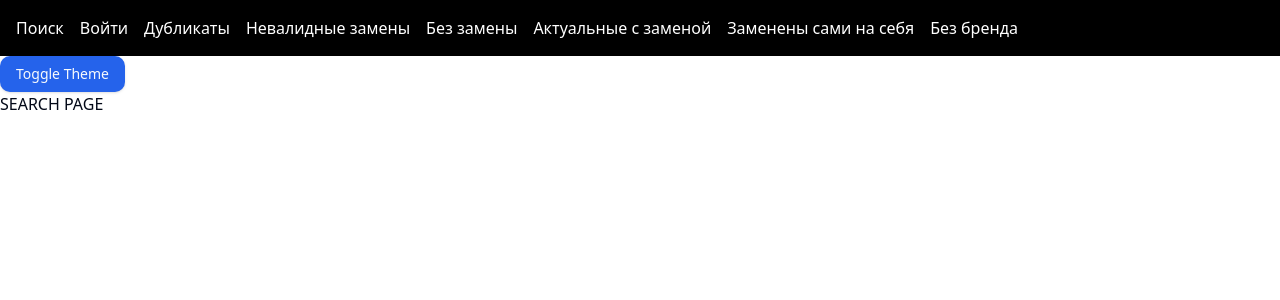
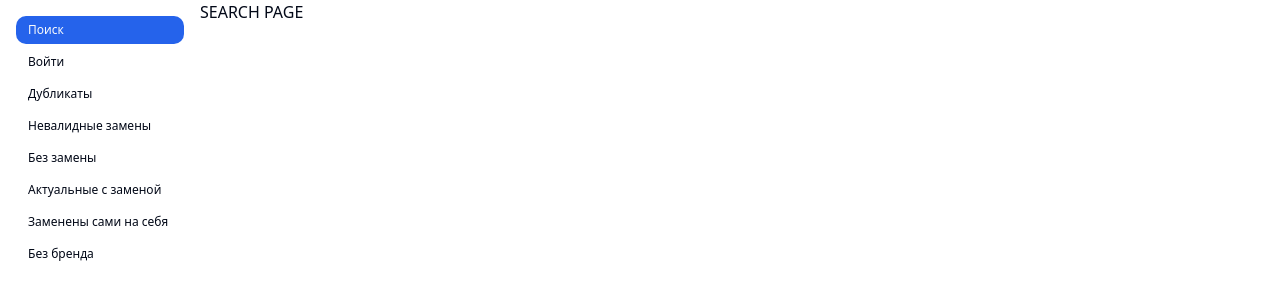
Before and after one commit to Frontend-executives/intant-search, a Vue app: page / in a window 1280 px wide. Shown: the top 300 px of the page. Built offline with nearby package versions, Linux system fonts and the light colour scheme.

Commit message:
feat/#6: add navigation

```diff
--- a/src/modules/core/components/app/app.vue
+++ b/src/modules/core/components/app/app.vue
@@ -1,24 +1,15 @@
 <script setup lang="ts">
-import { DarkModeSwitcher } from '@core/components'
+import { Navigation } from '@core/components'
 
-import { ROUTES_PATHS } from '@settings/router'
 import { ErrorCaptureProvider, RouterViewWithTransitions } from '@core/providers'
 </script>
 
 <template>
-  <nav class="flex gap-4 bg-black text-white p-4 flex-wrap">
-    <RouterLink :to="ROUTES_PATHS.search">Поиск</RouterLink>
-    <RouterLink :to="ROUTES_PATHS.signIn">Войти</RouterLink>
-    <RouterLink :to="ROUTES_PATHS.duplicate">Дубликаты</RouterLink>
-    <RouterLink :to="ROUTES_PATHS.invalidReplacement">Невалидные замены</RouterLink>
-    <RouterLink :to="ROUTES_PATHS.obsoleteWithoutReplacement">Без замены</RouterLink>
-    <RouterLink :to="ROUTES_PATHS.relevantWithReplacement">Актуальные с заменой</RouterLink>
-    <RouterLink :to="ROUTES_PATHS.selfReplacement">Заменены сами на себя</RouterLink>
-    <RouterLink :to="ROUTES_PATHS.withoutBrand">Без бренда</RouterLink>
-  </nav>
-  <DarkModeSwitcher />
   <ErrorCaptureProvider>
-    <RouterViewWithTransitions />
+    <div class="grid grid-cols-[200px_1fr] min-h-dvh">
+      <Navigation />
+      <RouterViewWithTransitions />
+    </div>
   </ErrorCaptureProvider>
 </template>
 
--- a/src/modules/core/components/index.ts
+++ b/src/modules/core/components/index.ts
@@ -2,3 +2,4 @@ export { default as DarkModeSwitcher } from './dark-mode-switcher/dark-mode-swit
 export { default as Typography } from './typography/typography.vue'
 export { default as ErrorTemplate } from './error-template/error-template.vue'
 export { default as App } from './app/app.vue'
+export { default as Navigation } from './navigation/navigation.vue'
--- /dev/null
+++ b/src/modules/core/components/navigation/navigation.vue
@@ -0,0 +1,55 @@
+<script setup lang="ts">
+import { ROUTES_PATHS } from '@settings/router'
+import { Typography } from '@core/components'
+
+const NAVIGATION_LINKS = [
+  {
+    path: ROUTES_PATHS.search,
+    text: 'Поиск'
+  },
+  {
+    path: ROUTES_PATHS.signIn,
+    text: 'Войти'
+  },
+  {
+    path: ROUTES_PATHS.duplicate,
+    text: 'Дубликаты'
+  },
+  {
+    path: ROUTES_PATHS.invalidReplacement,
+    text: 'Невалидные замены'
+  },
+  {
+    path: ROUTES_PATHS.obsoleteWithoutReplacement,
+    text: 'Без замены'
+  },
+  {
+    path: ROUTES_PATHS.relevantWithReplacement,
+    text: 'Актуальные с заменой'
+  },
+  {
+    path: ROUTES_PATHS.selfReplacement,
+    text: 'Заменены сами на себя'
+  },
+  {
+    path: ROUTES_PATHS.withoutBrand,
+    text: 'Без бренда'
+  }
+]
+</script>
+
+<template>
+  <nav>
+    <ul class="p-4 flex flex-col gap-1">
+      <li v-for="({ path, text }, index) in NAVIGATION_LINKS" :key="index">
+        <RouterLink
+          active-class="bg-primary hover:!bg-primary text-primary-foreground hover:!text-primary-foreground"
+          class="flex items-center px-3 py-2 rounded-md w-full hover:bg-secondary transition-colors"
+          :to="path"
+        >
+          <Typography element="span" :text="text" type="extraSmall" />
+        </RouterLink>
+      </li>
+    </ul>
+  </nav>
+</template>
--- a/src/modules/core/components/typography/typography.vue
+++ b/src/modules/core/components/typography/typography.vue
@@ -3,32 +3,20 @@ import { computed } from 'vue'
 
 const props = defineProps<{
   text: string
-  type:
-    | 'h1'
-    | 'h2'
-    | 'h3'
-    | 'h4'
-    | 'p'
-    | 'blockquote'
-    | 'inlineCode'
-    | 'lead'
-    | 'large'
-    | 'small'
-    | 'muted'
+  type: 'h1' | 'h2' | 'h3' | 'h4' | 'p' | 'lead' | 'large' | 'small' | 'extraSmall' | 'muted'
   element: 'h1' | 'h2' | 'h3' | 'h4' | 'h5' | 'h6' | 'p' | 'li' | 'span' | 'blockquote'
 }>()
 
 const styles = {
-  h1: 'scroll-m-20 text-4xl font-extrabold tracking-tight sm:text-5xl',
-  h2: 'scroll-m-20 border-b pb-2 text-3xl font-semibold tracking-tight first:mt-0',
-  h3: 'scroll-m-20 text-2xl font-semibold tracking-tight',
-  h4: 'scroll-m-20 text-xl font-semibold tracking-tight',
+  h1: 'text-4xl font-extrabold sm:text-5xl',
+  h2: 'border-b pb-2 text-3xl font-semibold',
+  h3: 'text-2xl font-semibold',
+  h4: 'text-xl font-semibold',
   p: 'leading-7',
-  blockquote: 'mt-6 border-l-2 pl-6 italic',
-  inlineCode: 'relative rounded bg-muted px-[0.3rem] py-[0.2rem] font-mono text-sm font-semibold',
   lead: 'text-xl text-muted-foreground',
   large: 'text-lg font-semibold',
   small: 'text-sm font-medium leading-none',
+  extraSmall: 'text-xs leading-none',
   muted: 'text-sm text-muted-foreground'
 }
 
--- a/src/modules/core/providers/error-capture/error-capture.vue
+++ b/src/modules/core/providers/error-capture/error-capture.vue
@@ -13,13 +13,14 @@ onErrorCaptured(() => {
 </script>
 
 <template>
+  <div v-if="isErrorShown" class="min-h-dvh flex items-center justify-center">
     <ErrorTemplate
-    v-if="isErrorShown"
       title="Что-то пошло не так..."
       error="500"
       text="Мы столкнулись с проблемой. Пожалуйста, попробуйте обновить страницу или вернитесь позже."
       buttonText="Обновить страницу"
       :buttonHandler="reloadPage"
     />
+  </div>
   <slot v-else />
 </template>
```
Lines whose indentation alone changed are shown as unchanged.
